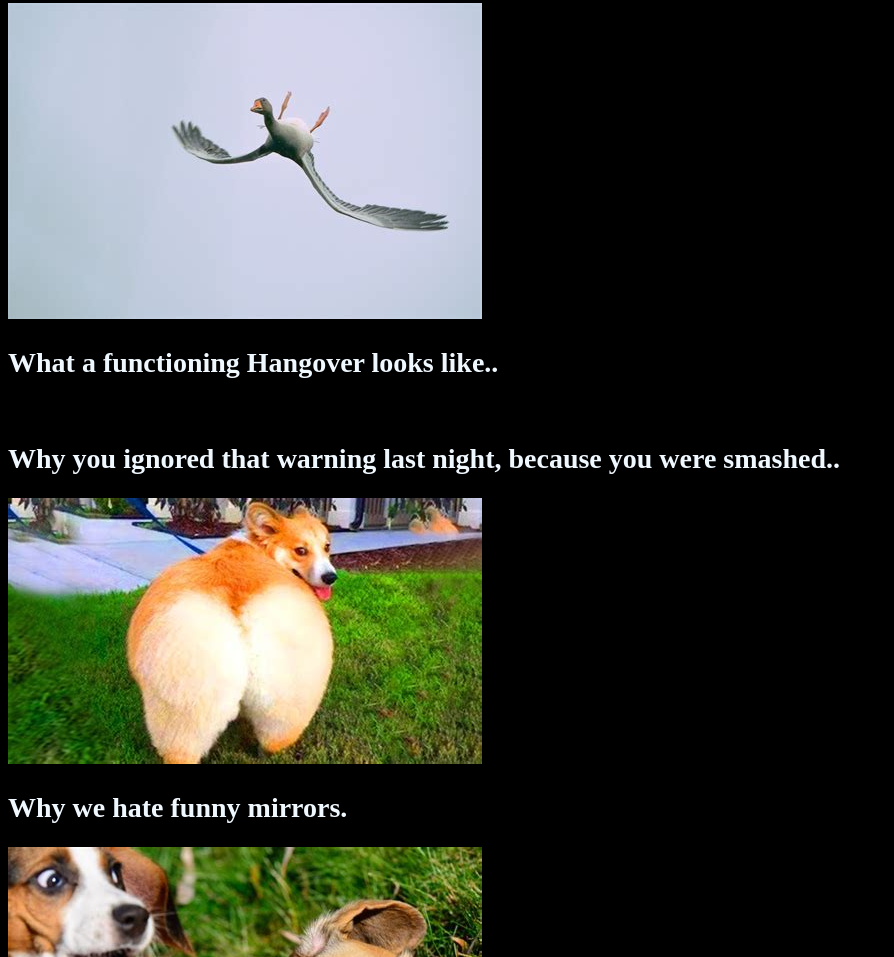
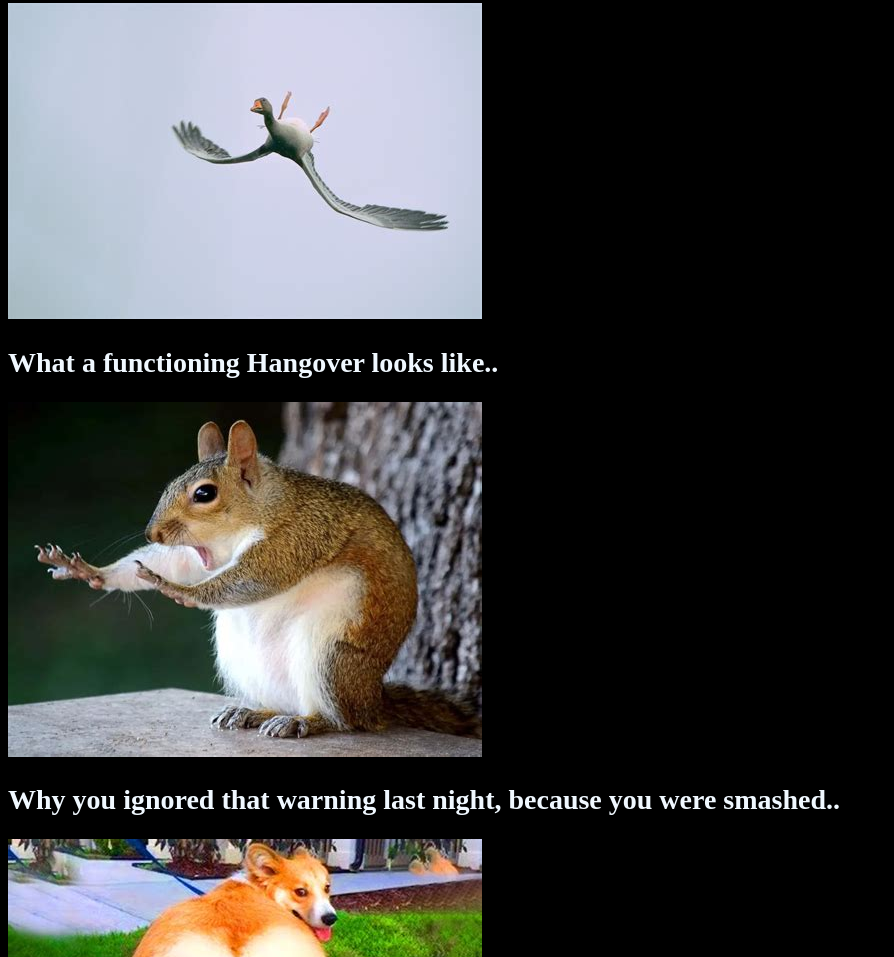
Before and after one commit to NutbaR31/Test-342, a plain HTML site: page index.html in a window 1280 px wide. Shown: the part 353-1310 px from the top of the page, without its empty margins (0-894 px from the left). Drawn offline with Linux system fonts and the light colour scheme.

Commit message:
Update index.html

```diff
--- a/index.html
+++ b/index.html
@@ -15,7 +15,7 @@
     <h2>What a functioning Hangover looks like..</h2>
 </div>
 <div>
-    <img src="Squirrel Stop.jpeg/" alt=""/>
+    <img src="Squirrel Stop.jpeg" alt="A squirrel with outstrecthed hands"/>
     <h2>Why you ignored that warning last night, because you were smashed..</h2>
 </div>
 <div>
```
